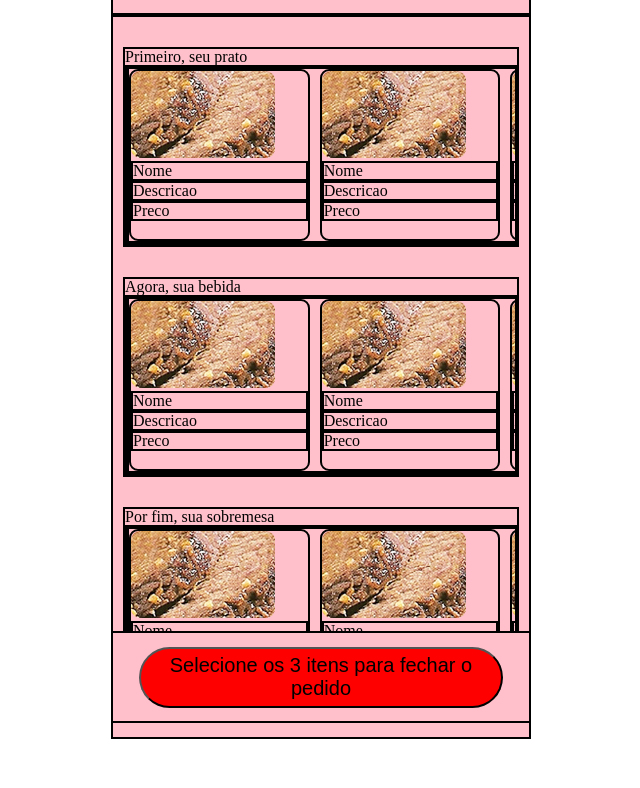
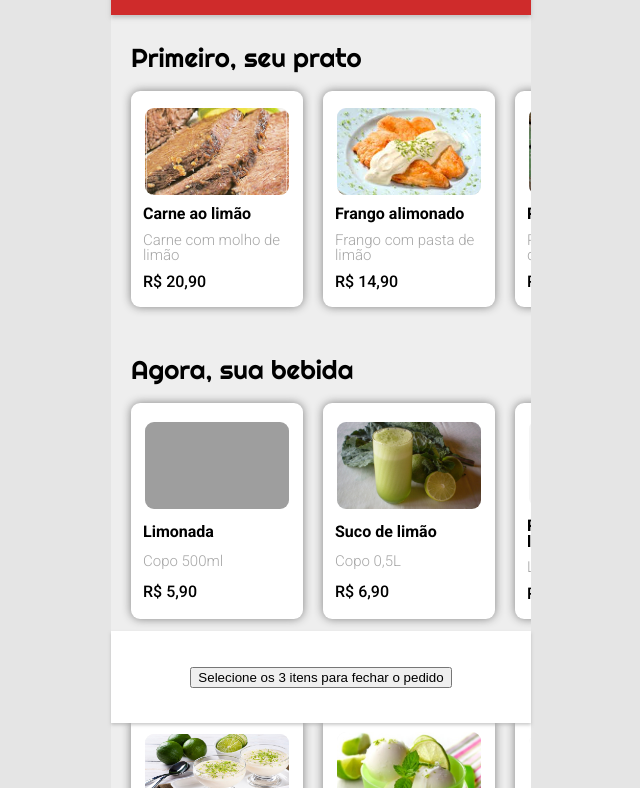
Before and after one commit to guilhermeforcel/cardapio, a plain HTML site: page index.html in a window 1280 px wide. Shown: the part 77-865 px from the top of the page, without its empty margins (319-959 px from the left). Drawn offline with nearby package versions, Linux system fonts and the light colour scheme; grey boxes are pictures that could not be loaded.

Commit message:
layout estatico 1

```diff
--- a/estilo/estilo.css
+++ b/estilo/estilo.css
@@ -1,50 +1,104 @@
-div {
-    background-color: pink;
-    border: solid 2px black;
-}
+@import url('https://fonts.googleapis.com/css2?family=Righteous&family=Roboto:wght@100;300;400;500;700&display=swap');
 
 * {
     box-sizing: border-box;
 }
 
 body{
+    font-family: 'Roboto', sans-serif;
+    background-color: #E5E5E5;
+}
+.container{
     width: 420px;
     margin: 0 auto;
+    background-color: #EEE;
+}
+.alimentos{
+    background-color: transparent;
 }
 
 .topo{
     position: sticky;
+    z-index: 1;
     top:0;
     height: 92px;
+    background-color: #CF2B2B;
+    box-shadow: 0 3px 4px rgba(153, 153, 153, 0.5);
+    font-size: 18px;
+    color: white;
+    padding: 0 20px;
+    display: flex;
+    flex-flow: column;
+    justify-content: center;
+}
+
+h1, h2{
+    font-family: 'Righteous', cursive;
+    font-size: 26px;
+}
+.topo h1{
+    font-size: 44px;
+}
+.topo p{
+    margin: 5px 0;
+}
+
+.linha{
+    margin:30px 0;
 
 }
 
-.linha{
-    margin:30px 10px;
-
+.linha > div{
+    display: flex;
+    justify-content: space-between;
+    overflow-y: hidden;
+    padding: 20px;
+    /* background-color: red; */
 }
-.prato, .bebida, .sobremesa {
-    display: flex;
-    width: calc(144px*4);
+.linha h2{
+    padding: 0 20px;
 }
-
-.linha > div {
-    overflow-y: hidden;
+.linha > div > div:last-child{
+    /* background-color: cyan; */
+    margin:0;
 }
 
 .item{
-    height: 172px;
-    width: 216px;
-    margin: 0 10px 0 0;
+    width: 172px;
+    height: 216px;
     border-radius: 9px;
-
+    padding: 12px;
+    margin: 0 20px 0 0;
+    background-color: white;
+    box-shadow: 0 0 10px gray;
+    flex-shrink: 0; /*flex-shrink:0 previne o filho do flexbox de ser esmagado*/
+    display: flex;
+    flex-direction: column;
+    justify-content: space-around;
+    position: relative;
 }
 
 img {
     width: 144px;
     height: 87px;
-    object-fit:none;
+    object-fit:cover;
     border-radius: 9px;
+    background-color: whitesmoke;
+    align-self: center;
+
+}
+
+.nome {
+    font-weight: bold;
+    font-size: 16px;
+}
+.descricao{
+    font-weight: 300;
+    color: #A6A6A6;
+    font-size: 15px;
+}
+.preco{
+    font-weight: 500;
 }
 
 .barra-inferior{
@@ -52,14 +106,41 @@ img {
     justify-content: center;
     align-items: center;
     height: 92px;
+    background-color: white;
+    box-shadow: 0 2px 3px rgba(153, 153, 153, 0.5);
 
     position: sticky;
+    z-index: 1;
     bottom:0;
 }
-.botao-pedido{
+.botao-pedido.incompleto{
     border-radius: 50px;
     width: 364px;
     height: 61px;
     font-size: 20px;
-    background-color: red;
+    text-align: center;
+    padding: 0 70px;
+    border: none;
+
+    background-color: #CBCBCB;
+    color: white;
 }
+
+/* ESTILOS DINAMICOS*/
+
+ion-icon{
+    display: none;
+    color:#32B72F;
+    position: absolute;
+    bottom:20px;
+    right: 20px;
+}
+
+.item.selecionado {
+    border: solid 5px #32B72F;
+}
+
+.botao-pedido.completo{
+    background-color: #32B72F;
+    color: white;
+}
--- a/index.html
+++ b/index.html
@@ -10,94 +10,99 @@
     <title>DrivenEats | Projeto 03</title>
 </head>
 <body>
+    <div class="container">
         <div class="topo">
-        <p>DrivenEats</p>
+            <h1>DrivenEats</h1>
             <p>Sua comida em 6 minutos</p>
         </div>
         <div class="alimentos">
            <div class="linha">
-            <p>Primeiro, seu prato</p>
-            <div>
+                <h2>Primeiro, seu prato</h2>
                     <div class="prato">
-                    <div class="item">
+                        <div class="item" onclick="toggleItem()">
                             <img src="./img/carne.jpg" alt="imagem">
-                        <div class="nome">Nome</div>
-                        <div class="descricao">Descricao</div>
-                        <div class="preco">Preco</div>
+                            <div class="nome">Carne ao limão</div>
+                            <div class="descricao">Carne com molho de limão</div>
+                            <div class="preco">R$ 20,90</div>
+                            <ion-icon name="checkmark-circle"></ion-icon>
                         </div>
-                    <div class="item">
-                        <img src="./img/carne.jpg" alt="imagem">
-                        <div class="nome">Nome</div>
-                        <div class="descricao">Descricao</div>
-                        <div class="preco">Preco</div>
+                        <div class="item" onclick="toggleItem()">
+                            <img src="./img/frango.jpg" alt="imagem">
+                            <div class="nome">Frango alimonado</div>
+                            <div class="descricao">Frango com pasta de limão</div>
+                            <div class="preco">R$ 14,90</div>
+                            <ion-icon name="checkmark-circle"></ion-icon>
                         </div>
-                    <div class="item">
-                        <img src="./img/carne.jpg" alt="imagem">
-                        <div class="nome">Nome</div>
-                        <div class="descricao">Descricao</div>
-                        <div class="preco">Preco</div>
+                        <div class="item" onclick="toggleItem()">
+                            <img src="./img/peixe.jpg" alt="imagem">
+                            <div class="nome">Peixe com Limão</div>
+                            <div class="descricao">Pescado com lascas de limão</div>
+                            <div class="preco">R$ 17,90</div>
+                            <ion-icon name="checkmark-circle"></ion-icon>
+                        </div>
+                    </div>
+            </div>
+            <div class="linha">
+                <h2>Agora, sua bebida</h2>
+                    <div class="bebida">
+                        <div class="item" onclick="toggleItem()">
+                            <img src="./img/limonada.jpg" alt="imagem">
+                            <div class="nome">Limonada</div>
+                            <div class="descricao">Copo 500ml</div>
+                            <div class="preco">R$ 5,90</div>
+                            <ion-icon name="checkmark-circle"></ion-icon>
+                        </div>
+                        <div class="item" onclick="toggleItem()">
+                            <img src="./img/suco.jpg" alt="imagem">
+                            <div class="nome">Suco de limão</div>
+                            <div class="descricao">Copo 0,5L</div>
+                            <div class="preco">R$ 6,90</div>
+                            <ion-icon name="checkmark-circle"></ion-icon>
+                        </div>
+                        <div class="item" onclick="toggleItem()">
+                            <img src="./img/soda.png" alt="imagem">
+                            <div class="nome">Refrigerante de limão</div>
+                            <div class="descricao">Lata 350ml</div>
+                            <div class="preco">R$ 4,90</div>
+                            <ion-icon name="checkmark-circle"></ion-icon>
+                        </div>
+                    </div>
+            </div>
+            <div class="linha">
+                <h2>Por fim, sua sobremesa</h2>
+                    <div class="sobremesa">
+                        <div class="item" onclick="toggleItem()">
+                            <img src="./img/mousse.jpg" alt="imagem">
+                            <div class="nome">Mousse</div>
+                            <div class="descricao">Sabor limão</div>
+                            <div class="preco">R$ 5,00</div>
+                            <ion-icon name="checkmark-circle"></ion-icon>
+                        </div>
+                        <div class="item" onclick="toggleItem()">
+                            <img src="./img/sorvete.jpg" alt="imagem">
+                            <div class="nome">Sorvete</div>
+                            <div class="descricao">Sabor mousse de limão</div>
+                            <div class="preco">R$ 5,80</div>
+                            <ion-icon name="checkmark-circle"></ion-icon>
+                        </div>
+                        <div class="item" onclick="toggleItem()">
+                            <img src="./img/limao.jpg" alt="imagem">
+                            <div class="nome">Salada de frutas</div>
+                            <div class="descricao">Mix de limões</div>
+                            <div class="preco">R$ 8,75</div>
+                            <ion-icon name="checkmark-circle"></ion-icon>
                         </div>
                     </div>
             </div>
         </div>
-        <div class="linha">
-            <p>Agora, sua bebida</p>
-            <div>
-                <div class="bebida">
-                    <div class="item">
-                        <img src="./img/carne.jpg" alt="imagem">
-                        <div class="nome">Nome</div>
-                        <div class="descricao">Descricao</div>
-                        <div class="preco">Preco</div>
-                    </div>
-                    <div class="item">
-                        <img src="./img/carne.jpg" alt="imagem">
-                        <div class="nome">Nome</div>
-                        <div class="descricao">Descricao</div>
-                        <div class="preco">Preco</div>
-                    </div>
-                    <div class="item">
-                        <img src="./img/carne.jpg" alt="imagem">
-                        <div class="nome">Nome</div>
-                        <div class="descricao">Descricao</div>
-                        <div class="preco">Preco</div>
-                    </div>
-                </div>
-            </div>
-        </div>
-        <div class="linha">
-            <p>Por fim, sua sobremesa</p>
-            <div>
-                <div class="sobremesa">
-                    <div class="item">
-                        <img src="./img/carne.jpg" alt="imagem">
-                        <div class="nome">Nome</div>
-                        <div class="descricao">Descricao</div>
-                        <div class="preco">Preco</div>
-                    </div>
-                    <div class="item">
-                        <img src="./img/carne.jpg" alt="imagem">
-                        <div class="nome">Nome</div>
-                        <div class="descricao">Descricao</div>
-                        <div class="preco">Preco</div>
-                    </div>
-                    <div class="item">
-                        <img src="./img/carne.jpg" alt="imagem">
-                        <div class="nome">Nome</div>
-                        <div class="descricao">Descricao</div>
-                        <div class="preco">Preco</div>
-                    </div>
-                </div>
-            </div>
-
-        </div>
-    </div>
         <div class="barra-inferior">
-        <button class="botao-pedido">
+            <button class="botao-pedido status" onclick="eventoBotao()">
                 <p>Selecione os 3 itens
                 para fechar o pedido</p>
             </button>
         </div>
+    </div>
     <script src="script.js"></script>
+    <script type="module" src="https://unpkg.com/ionicons@5.5.2/dist/ionicons/ionicons.esm.js"></script>
 </body>
 </html>
--- a/script.js
+++ b/script.js
@@ -0,0 +1,6 @@
+function toggleItem(){
+    alert("Alternou estado do item (selecão)");
+}
+function eventoBotao(){
+    alert("Click botão")
+}
```
Lines whose indentation alone changed are shown as unchanged.
